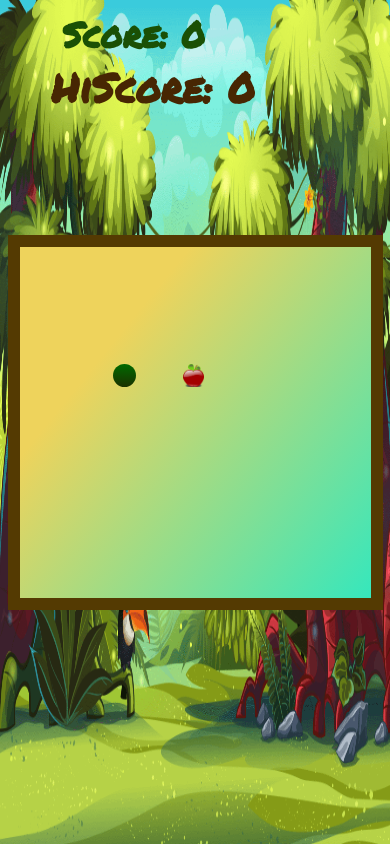
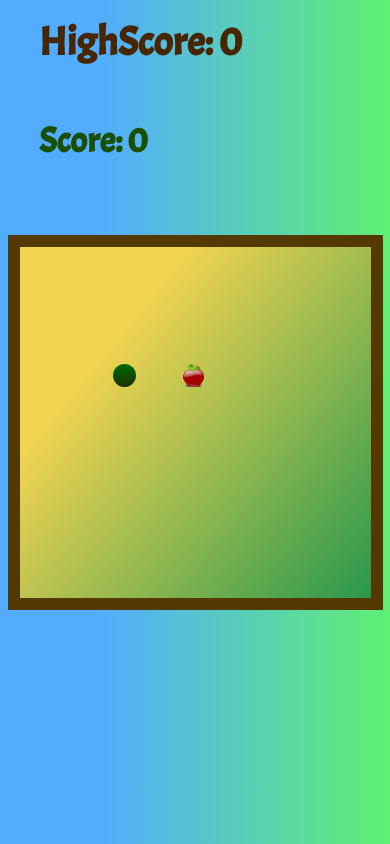
Before and after one commit to vansh-kapila/Snake-Game, a plain HTML site: page index.html in a window 390 px wide. Drawn offline with Linux system fonts and the light colour scheme.

Commit message:
changes in mobile version

```diff
--- a/index.html
+++ b/index.html
@@ -9,14 +9,14 @@
     <link rel="stylesheet" href="styles.css">
     <link rel="preconnect" href="https://fonts.googleapis.com">
     <link rel="preconnect" href="https://fonts.gstatic.com" crossorigin>
-    <link href="https://fonts.googleapis.com/css2?family=Permanent+Marker&display=swap" rel="stylesheet">
+    <link href="https://fonts.googleapis.com/css2?family=Acme&display=swap" rel="stylesheet">
 
 </head>
 
 <body>
     <div id="body">
         <div id="scoreBox">Score: 0</div>
-        <div id="hiscoreBox">HiScore: 0</div>
+        <div id="highscoreBox">HighScore: 0</div>
         <div id="board">
 
         </div>
--- a/javascript/app.js
+++ b/javascript/app.js
@@ -57,11 +57,11 @@ function Game() {
         scoreval = JSON.parse(score);
         scoreBox.innerHTML = "Score: " + score;
         eat.play();
-        if (score > hiscoreval) {
-            hiscore = score;
-            hiscoreval = JSON.parse(hiscore);
-            localStorage.setItem("hiscore", JSON.stringify(hiscoreval));
-            hiscoreBox.innerHTML = "HiScore: " + hiscore;
+        if (score > highscoreval) {
+            highscore = score;
+            highscoreval = JSON.parse(highscore);
+            localStorage.setItem("highscore", JSON.stringify(highscoreval));
+            highscoreBox.innerHTML = "HighScore: " + highscore;
         }
         snakearr.unshift({ x: snakearr[0].x + velocity.x, y: snakearr[0].y + velocity.y });
         var x = window.matchMedia("(max-width: 700px)");
@@ -110,15 +110,15 @@ function Game() {
     board.appendChild(foodElement);
 }
 
-let hiscore = localStorage.getItem("hiscore");
-if (hiscore === null) {
-    hiscoreval = 0;
-    localStorage.setItem("hiscore", JSON.stringify(hiscoreval));
+let highscore = localStorage.getItem("highscore");
+if (highscore === null) {
+    highscoreval = 0;
+    localStorage.setItem("highscore", JSON.stringify(highscoreval));
 }
 else {
-    hiscoreval = JSON.parse(hiscore);
-    localStorage.setItem("hiscore", JSON.stringify(hiscoreval));
-    hiscoreBox.innerHTML = "HiScore: " + hiscore;
+    highscoreval = JSON.parse(highscore);
+    localStorage.setItem("highscore", JSON.stringify(highscoreval));
+    highscoreBox.innerHTML = "HighScore: " + highscore;
 }
 
 window.requestAnimationFrame(main);
--- a/styles.css
+++ b/styles.css
@@ -28,22 +28,22 @@
 
 #scoreBox {
     position: absolute;
-    top: 9px;
-    right: 185px;
+    top: 5%;
+    right: 17%;
     font-size: 39px;
     font-weight: bold;
-    font-family: 'Permanent Marker', serif;
+    font-family: 'Acme', serif;
     color: rgb(103, 255, 242);
     font-weight: bold;
 }
 
-#hiscoreBox {
+#highscoreBox {
     position: absolute;
-    top: 59px;
-    right: 135px;
+    top: 15%;
+    right: 10%;
     font-size: 39px;
     font-weight: bold;
-    font-family: 'Permanent Marker', serif;
+    font-family: 'Acme', serif;
     color: rgb(189, 255, 74);
 }
 
@@ -70,12 +70,13 @@
 
 @media (max-width:480px) {
     #body {
-        background-image: url(mobilebg.png);
-        background-size: 100vw 100%;
+        background-color: #52ACFF;
+        background-image: linear-gradient(90deg, #52ACFF 25%, #5fef74 100%);
+        background-size: 100vw 93%;
     }
 
     #board {
-        background-image: linear-gradient(129.1deg, rgb(238, 211, 92) 26.8%, rgba(18, 235, 207, 1) 114.1%);
+        background-image: linear-gradient(129.1deg, rgb(240, 211, 81) 26.8%, rgb(3, 141, 77) 114.1%);
         grid-template-rows: repeat(15, 1fr);
         grid-template-columns: repeat(15, 1fr);
         border: 12px solid rgb(84, 58, 2);
@@ -84,10 +85,14 @@
     #scoreBox {
         color: rgb(26, 80, 5);
         font-size: 35px;
+        top: 14%;
+        left: 10%;
     }
 
-    #hiscoreBox {
+    #highscoreBox {
         color: rgb(71, 38, 3);
         font-size: 40px;
+        top: 2%;
+        left: 10%;
     }
 }
```
